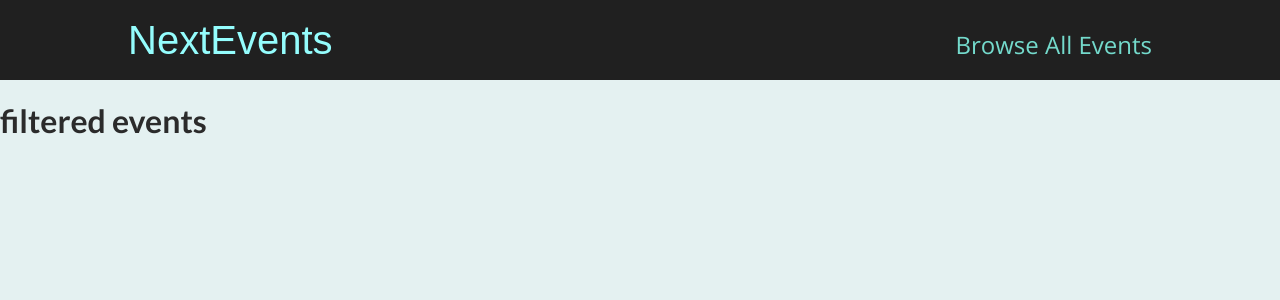
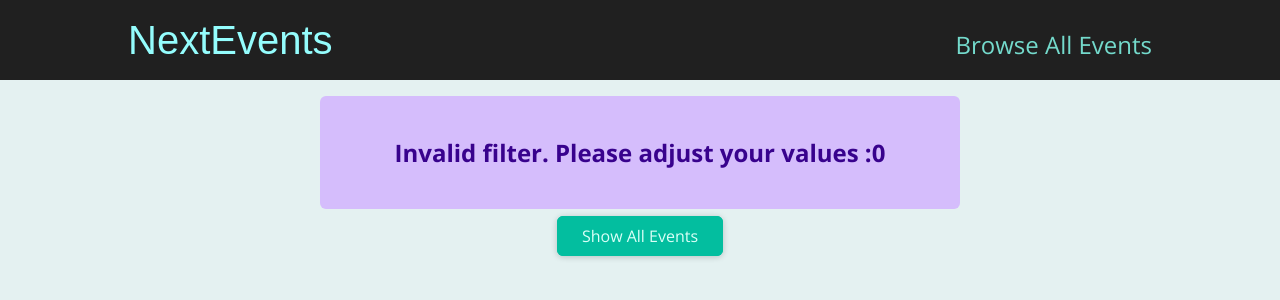
Before and after one commit to geochronology/next-event-app, a Next.js app: page /events in a window 1280 px wide. Shown: the top 300 px of the page. Built offline with nearby package versions, Linux system fonts and the light colour scheme.

Commit message:
finished ui

```diff
--- /dev/null
+++ b/components/events/ResultsTitle.js
@@ -0,0 +1,20 @@
+import Button from '../ui/Button';
+import classes from './ResultsTitle.module.css';
+
+function ResultsTitle(props) {
+  const { date } = props;
+
+  const humanReadableDate = new Date(date).toLocaleDateString('en-US', {
+    month: 'long',
+    year: 'numeric',
+  });
+
+  return (
+    <section className={classes.title}>
+      <h1>Events in {humanReadableDate}</h1>
+      <Button link='/events'>Show all events</Button>
+    </section>
+  );
+}
+
+export default ResultsTitle;
--- /dev/null
+++ b/components/events/ResultsTitle.module.css
@@ -0,0 +1,6 @@
+.title {
+  margin: 2rem auto;
+  width: 90%;
+  max-width: 40rem;
+  text-align: center;
+}
--- /dev/null
+++ b/components/ui/ErrorAlert.js
@@ -0,0 +1,7 @@
+import classes from './ErrorAlert.module.css';
+
+function ErrorAlert(props) {
+  return <div className={classes.alert}>{props.children}</div>;
+}
+
+export default ErrorAlert;
--- /dev/null
+++ b/components/ui/ErrorAlert.module.css
@@ -0,0 +1,12 @@
+.alert {
+  margin: 1rem auto;
+  padding: 1rem 2rem;
+  width: 90%;
+  max-width: 40rem;
+  background-color: #d5bdfc;
+  color: #38028d;
+  font-weight: bold;
+  font-size: 1.5rem;
+  text-align: center;
+  border-radius: 6px;
+}
--- a/pages/events/[...slug].js
+++ b/pages/events/[...slug].js
@@ -1,8 +1,68 @@
+import { Fragment } from 'react';
+import { useRouter } from 'next/router';
+import { getFilteredEvents } from '../../dummy-data';
+import EventList from '../../components/events/EventList';
+import ResultsTitle from '../../components/events/ResultsTitle';
+import Button from '../../components/ui/Button';
+import ErrorAlert from '../../components/ui/ErrorAlert';
+
 function FilteredEventsPage() {
+  const router = useRouter();
+
+  const filterData = router.query.slug;
+
+  if (!filterData) {
+    return <p className='center'>Loading...</p>;
+  }
+
+  const filteredYear = filterData[0];
+  const filteredMonth = filterData[1];
+
+  const numYear = +filteredYear;
+  const numMonth = +filteredMonth;
+
+  if (
+    isNaN(numYear) ||
+    isNaN(numMonth) ||
+    numYear > 2030 ||
+    numYear < 2021 ||
+    numMonth < 1 ||
+    numMonth > 12
+  ) {
+    return (
+      <Fragment>
+        <ErrorAlert>
+          <p>Invalid filter. Please adjust your values :0</p>
+        </ErrorAlert>
+        <div className='center'>
+          <Button link='/events'>Show All Events</Button>
+        </div>
+      </Fragment>
+    );
+  }
+
+  const filteredEvents = getFilteredEvents({ year: numYear, month: numMonth });
+
+  if (!filteredEvents || filteredEvents.length === 0) {
+    return (
+      <Fragment>
+        <ErrorAlert>
+          <p>No events found for this filter</p>
+        </ErrorAlert>
+        <div className='center'>
+          <Button link='/events'>Show All Events</Button>
+        </div>
+      </Fragment>
+    );
+  }
+
+  const date = new Date(numYear, numMonth - 1);
+
   return (
-    <div>
-      <h1>filtered events</h1>
-    </div>
+    <Fragment>
+      <ResultsTitle date={date} />
+      <EventList items={filteredEvents} />
+    </Fragment>
   );
 }
 
--- a/pages/events/[eventId].js
+++ b/pages/events/[eventId].js
@@ -12,7 +12,11 @@
   const event = getEventById(eventId);
 
   if (!event) {
-    return <p>No event found</p>;
+    return (
+      <ErrorAlert>
+        <p>No event found</p>
+      </ErrorAlert>
+    );
   }
 
   return (
```
